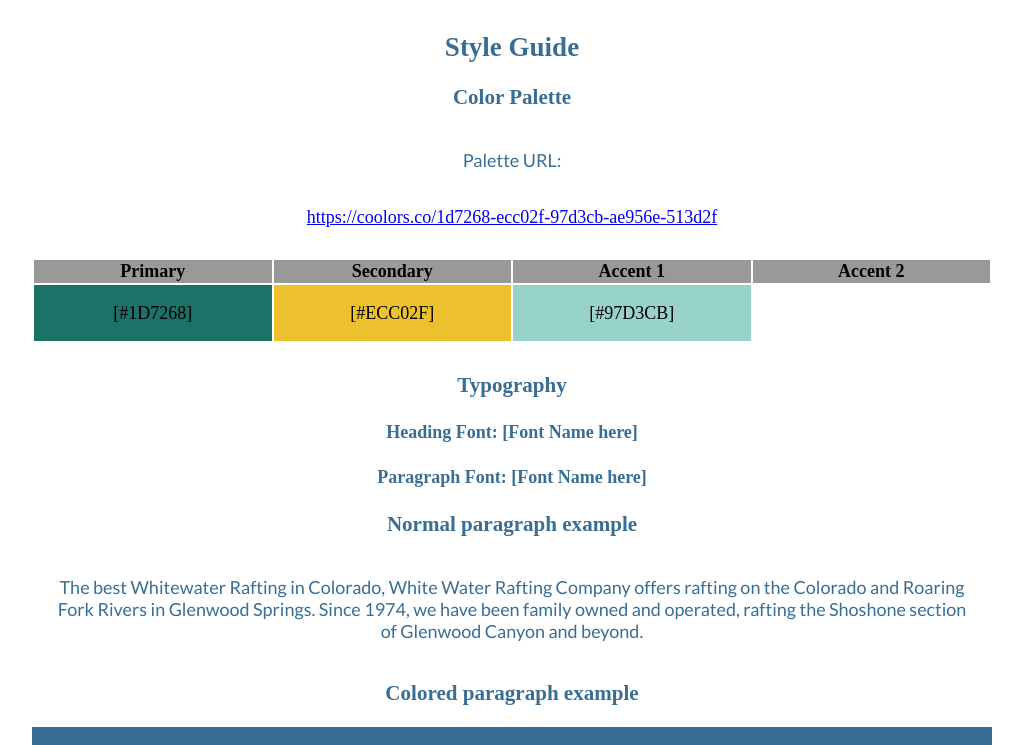
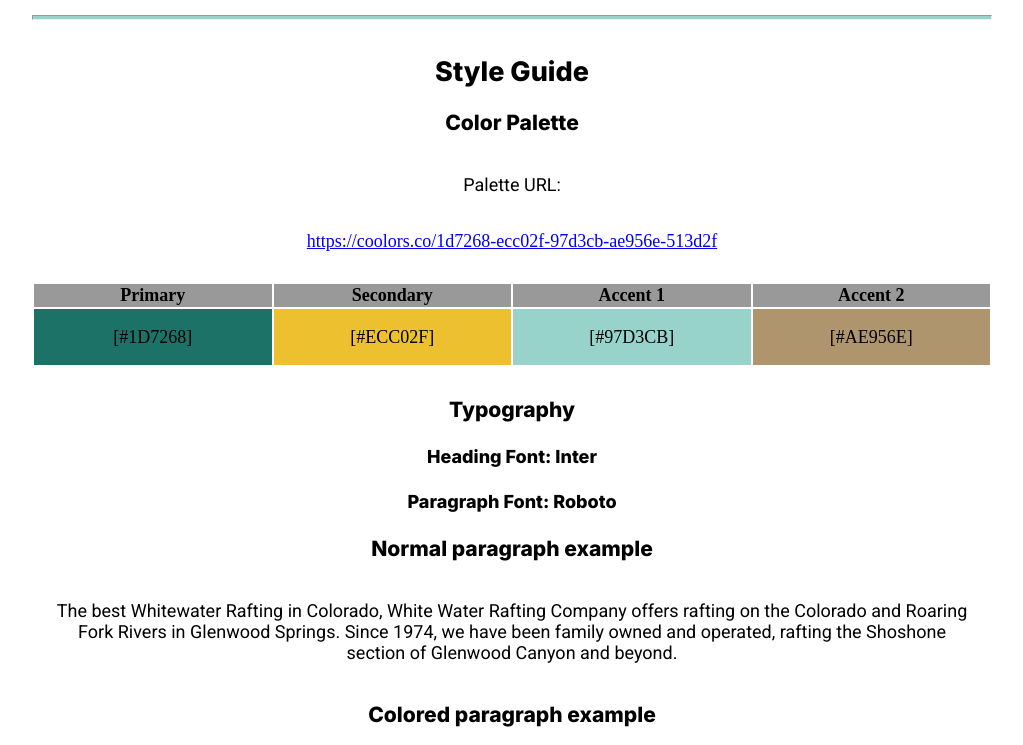
Before and after one commit to jorgevaoli/wdd130, a plain HTML site: page wwr/site-plan-rafting.html in a window 1280 px wide. Shown: the part 1230-1975 px from the top of the page, without its empty margins (128-1151 px from the left). Drawn offline with Linux system fonts and the light colour scheme; a web font is replaced by a local one.

Commit message:
site plan added

```diff
--- a/wwr/site-plan-rafting.html
+++ b/wwr/site-plan-rafting.html
@@ -56,7 +56,7 @@
         <td class="primary">[#1D7268]</td>
         <td class="secondary">[#ECC02F]</td>
         <td class="accent1">[#97D3CB]</td>
-        <td class="accent2"></td>
+        <td class="accent2">[#AE956E]</td>
       </tr>
     </table>
 
@@ -66,11 +66,11 @@
     <!-- Choose a font for your paragraphs (body copy) and headlines. What font(s) have you chosen? Think also about which of your colors above you might use for background and font colors. -->
 
     <h4>
-      Heading Font: [Font Name here]
+      Heading Font: Inter
       <!-- change this -->
     </h4>
     <h4>
-      Paragraph Font: [Font Name here]
+      Paragraph Font: Roboto
       <!-- change this -->
     </h4>
     <h3>Normal paragraph example</h3>
--- a/wwr/styles/site-plan-rafting.css
+++ b/wwr/styles/site-plan-rafting.css
@@ -1,29 +1,29 @@
 /* if you are using any Google fonts change the font names below to your fonts.
 Any spaces in your font name should be replaced with a +.
 Fonts are separated by a & */
-@import url('https://fonts.googleapis.com/css2?family=IM+Fell+French+Canon&family=Lato:ital,wght@0,400;0,700;1,400&display=swap');
+@import url('https://fonts.googleapis.com/css2?family=Inter:wght@800&family=Roboto&display=swap');
 
 :root {
   /* change the values below to your colors from your palette */
   --primary-color: #1D7268   ;
   --secondary-color: #ECC02F;
   --accent1-color: #97D3CB;
-  --accent2-color: white;
+  --accent2-color: #AE956E;
 
   /* change the values below to your chosen font(s) */
-  --heading-font: "IM Fell French Canon";
-  --paragraph-font: Lato, Helvetica, sans-serif;
+  --heading-font: Inter;
+  --paragraph-font: Roboto, Helvetica, sans-serif;
 
   /* these colors below should be chosen from among your palette colors above */
-  --headline-color-on-white: #396E94;  /* headlines on a white background */
-  --headline-color-on-color: white; /* headlines on a colored background */
-  --paragraph-color-on-white: #396E94; /* paragraph text on a white background */
-  --paragraph-color-on-color: white; /* paragraph text on a colored background */
-  --paragraph-background-color: #396E94  ;
-  --nav-link-color: #396E94;
-  --nav-background-color: #D4AC0D;
-  --nav-hover-link-color: white;
-  --nav-hover-background-color: #396E94;
+  --headline-color-on-white: black;  /* headlines on a white background */
+  --headline-color-on-color: black; /* headlines on a colored background */
+  --paragraph-color-on-white: black; /* paragraph text on a white background */
+  --paragraph-color-on-color: black; /* paragraph text on a colored background */
+  --paragraph-background-color: #97D3CB;
+  --nav-link-color: white;
+  --nav-background-color: #1D7268;
+  --nav-hover-link-color: black;
+  --nav-hover-background-color: #ECC02F;
 }
 
 
```
